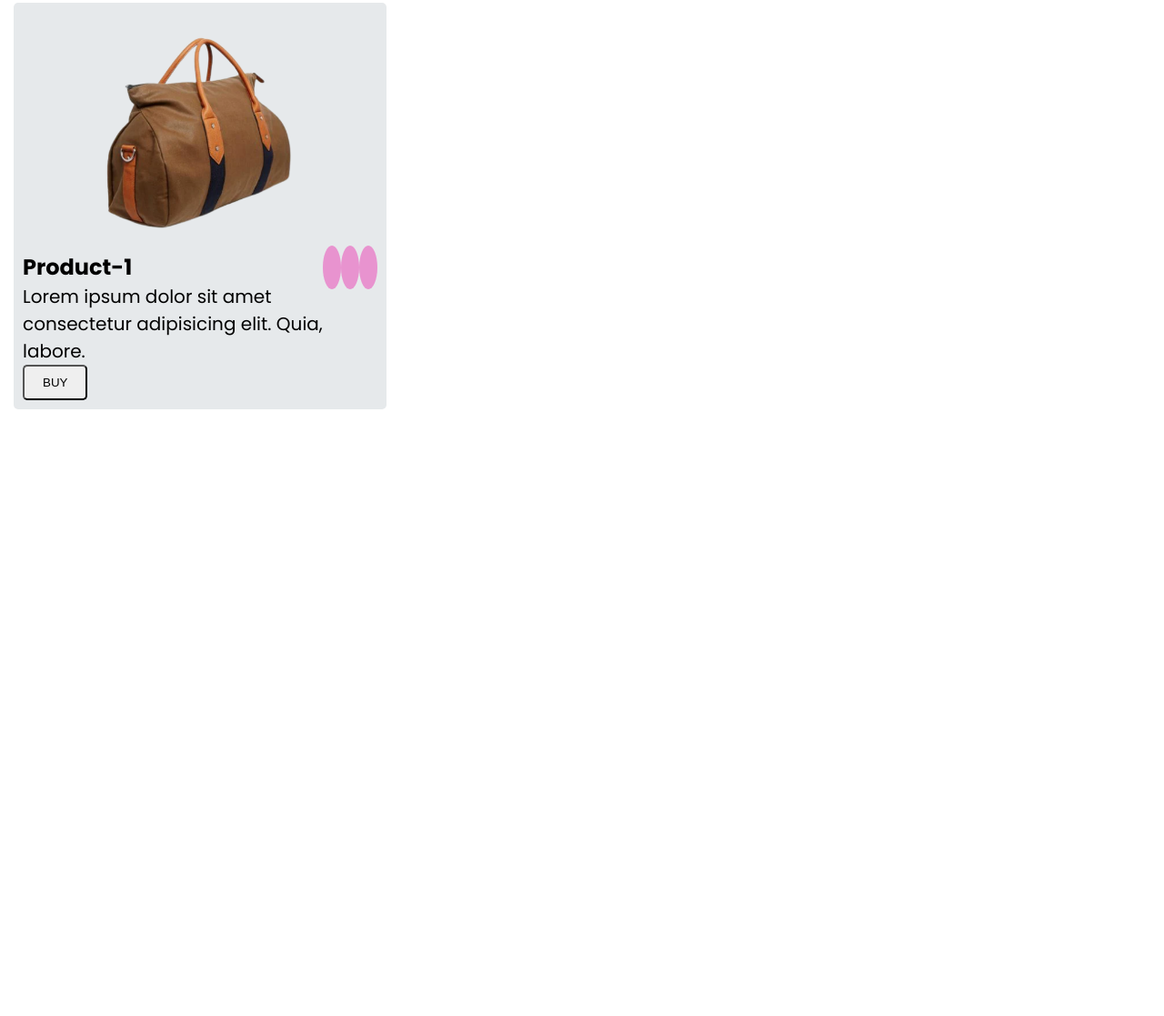
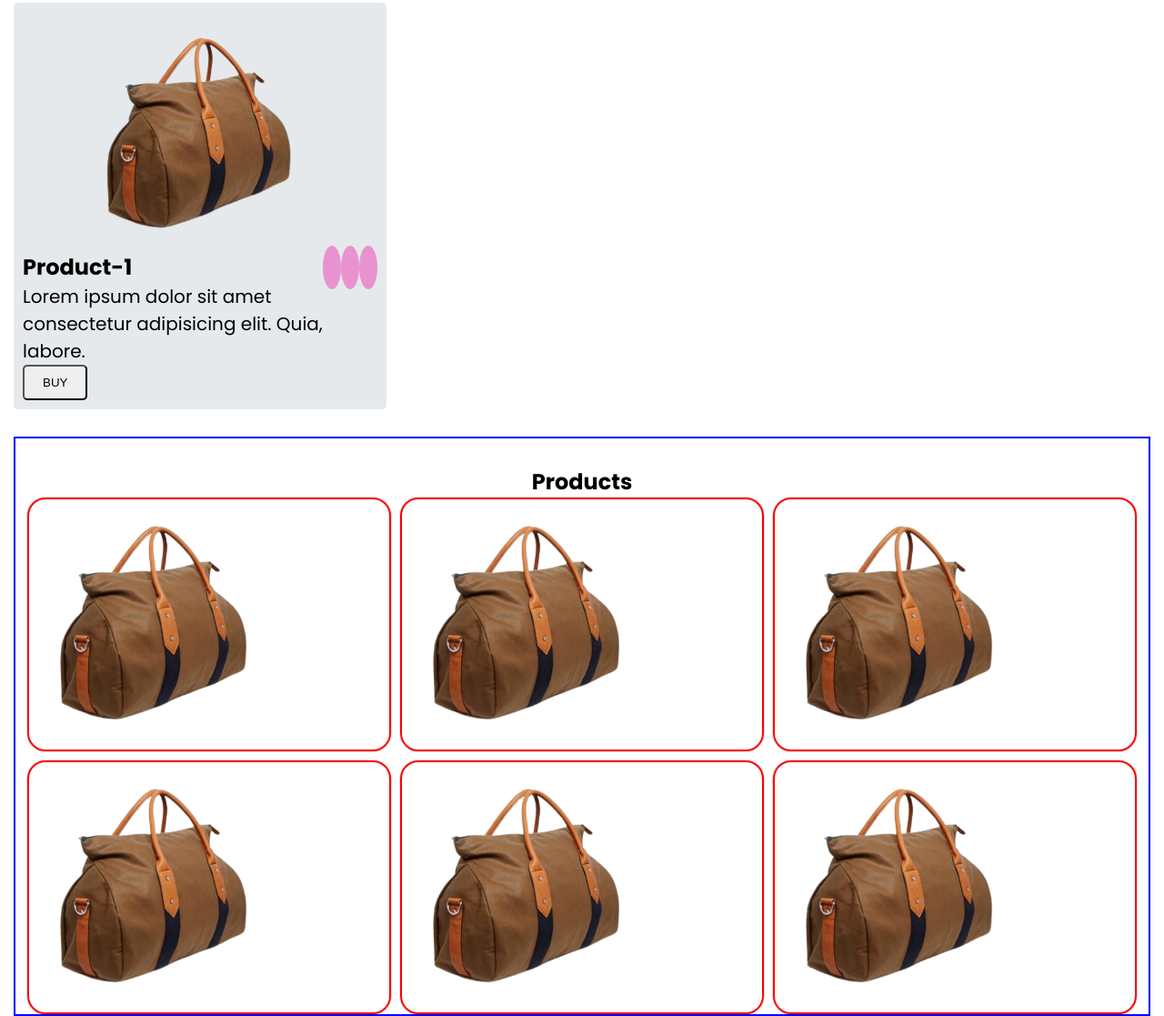
Before and after one commit to mahdibinalamgir/bags-shop, a plain HTML site: page index.html in a window 1280 px wide. Shown: the part 1023-2140 px from the top of the page at 91% size. Before the commit the page ends 1473 px from the top, so only its background shows below. Drawn offline with Linux system fonts and the light colour scheme.

Commit message:
added gallery section

```diff
--- a/index.html
+++ b/index.html
@@ -113,6 +113,34 @@
         </div>
        </section>
        <!-- production section ends here  -->
+
+
+       <!-- Gallery section  -->
+
+       <section class="gallery-section">
+        <h1 style="text-align: center; margin-top: 30px;">Products</h1>
+        <div class="gallery-container">
+          <div class="single-gallery">
+            <img src="./images/bag.png" alt="">
+          </div>
+          <div class="single-gallery">
+            <img src="./images/bag.png" alt="">
+          </div>
+          <div class="single-gallery">
+            <img src="./images/bag.png" alt="">
+          </div>
+          <div class="single-gallery">
+            <img src="./images/bag.png" alt="">
+          </div>
+          <div class="single-gallery">
+            <img src="./images/bag.png" alt="">
+          </div>
+          <div class="single-gallery">
+            <img src="./images/bag.png" alt="">
+          </div>
+        </div>
+
+       </section>
      </main>
      <footer>
 
--- a/styles/style.css
+++ b/styles/style.css
@@ -165,3 +165,30 @@ body{
     border-radius: 50%;
     padding: 10px;
 }
+
+/* gallery section  */
+
+.gallery-section{
+    max-width: 1250px;
+    margin: 0 auto;
+    margin-top: 30px;
+    border: 2px solid blue;
+}
+
+.gallery-container{
+     display: flex;
+     flex-wrap: wrap;
+     justify-content: center;
+     gap: 10px;
+}
+
+.single-gallery img{
+    width: 70%;
+    margin: 0 auto;
+}
+.single-gallery{
+ flex-basis: 400px;
+ border: 2px solid red;
+ border-radius: 20px;
+ box-shadow: rgba(0, 0, 0, 0.02) 0px 1px 3px 0px, rgba(27, 31, 35, 0.15) 0px 0px 0px 1px;
+}
```
